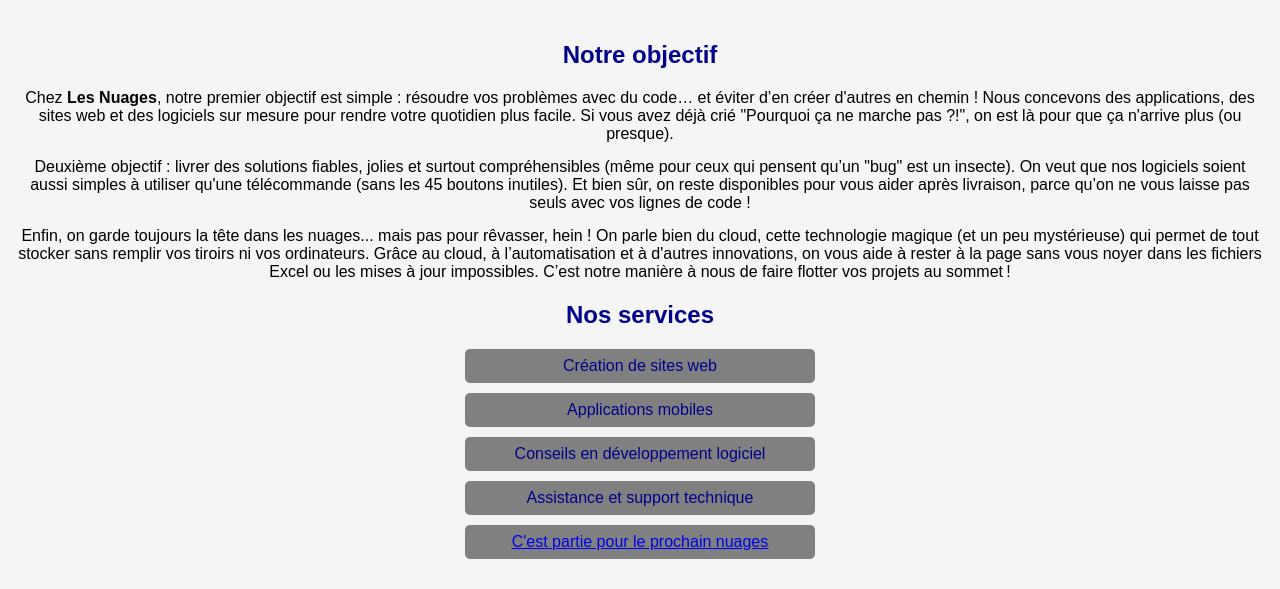
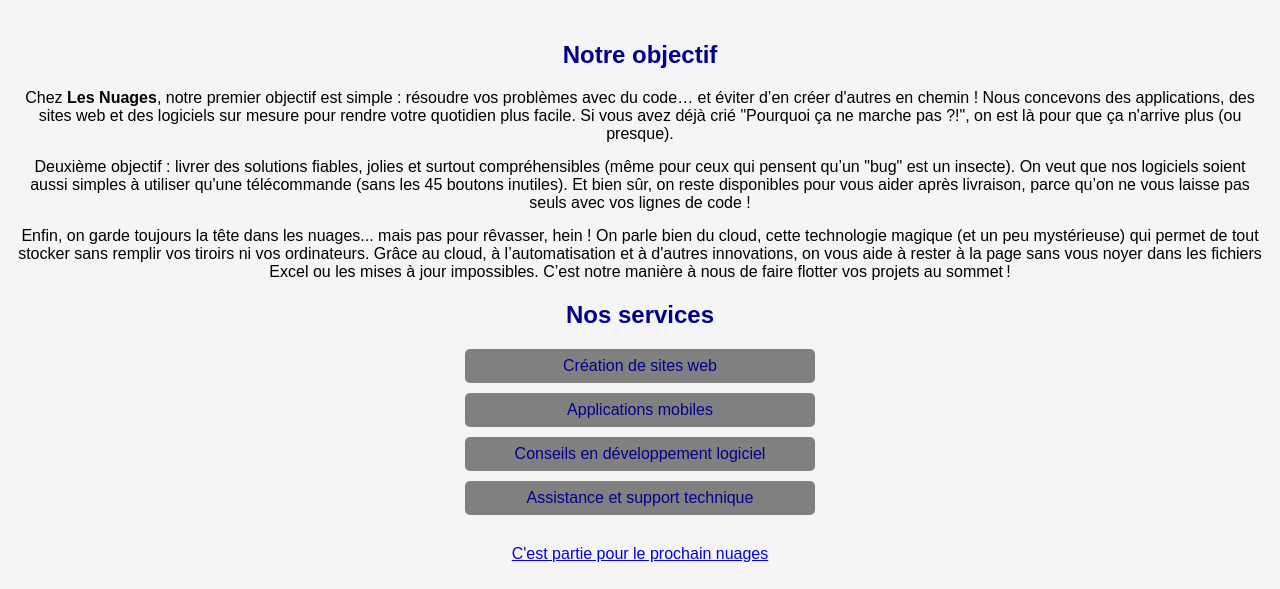
Before and after one commit to RassimHebil/projet1-1C1, a plain HTML site: page projet 1/index.html in a window 1280 px wide. Shown: the part 593-1182 px from the top of the page. After the commit the page ends 1156 px from the top, so only its background shows below. Drawn offline with Linux system fonts and the light colour scheme.

Commit message:
amélioration du href
lien pas en gris

```diff
--- a/projet 1/index.html
+++ b/projet 1/index.html
@@ -75,8 +75,8 @@
         <li>Applications mobiles</li>
         <li>Conseils en développement logiciel</li>
         <li>Assistance et support technique</li>
-        <li> <a href="page 2"> C'est partie pour le prochain nuages</a>  </li>
     </ul>
+<a href="page 2"> C'est partie pour le prochain nuages</a>
 
 </body>
 </html>
```
